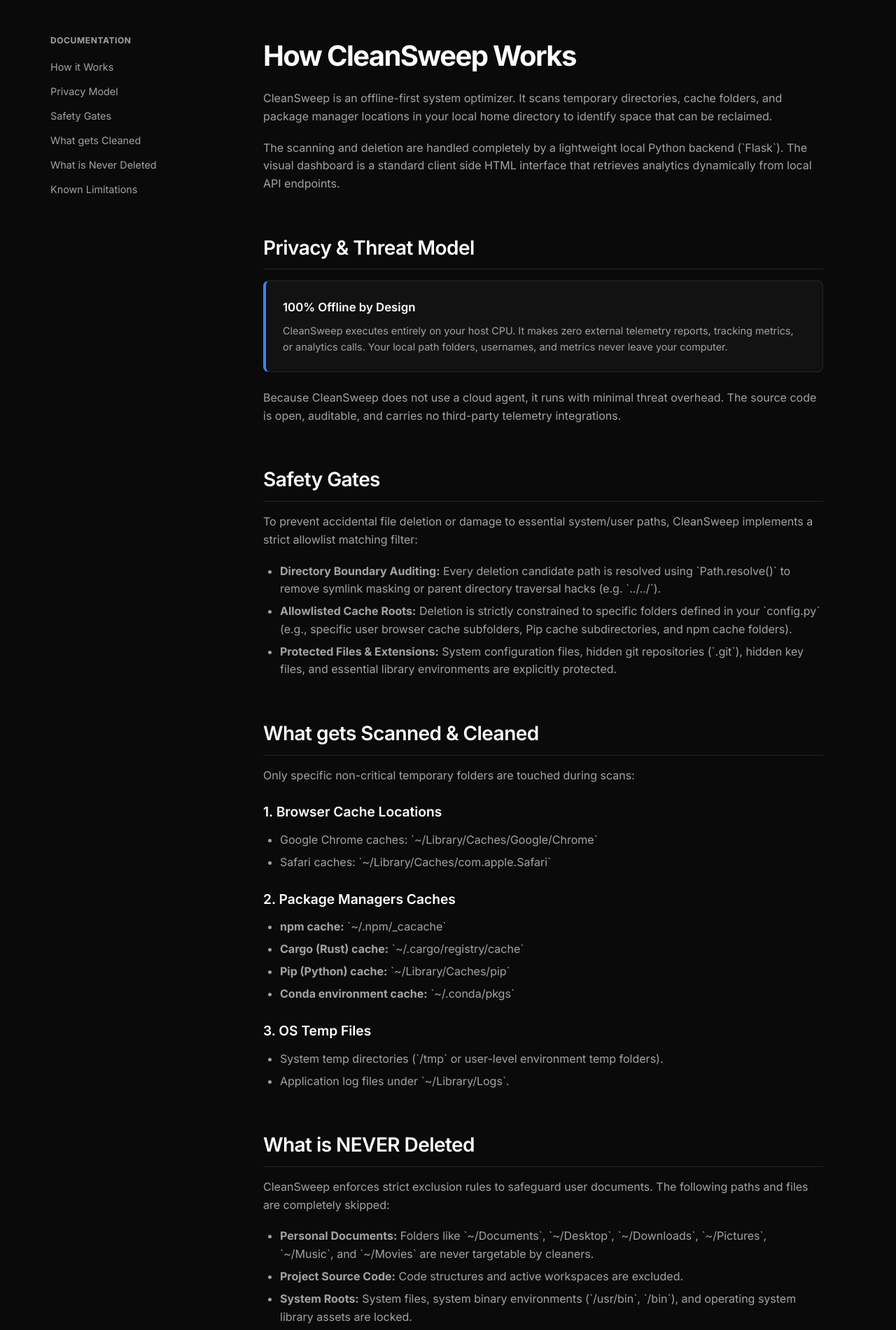
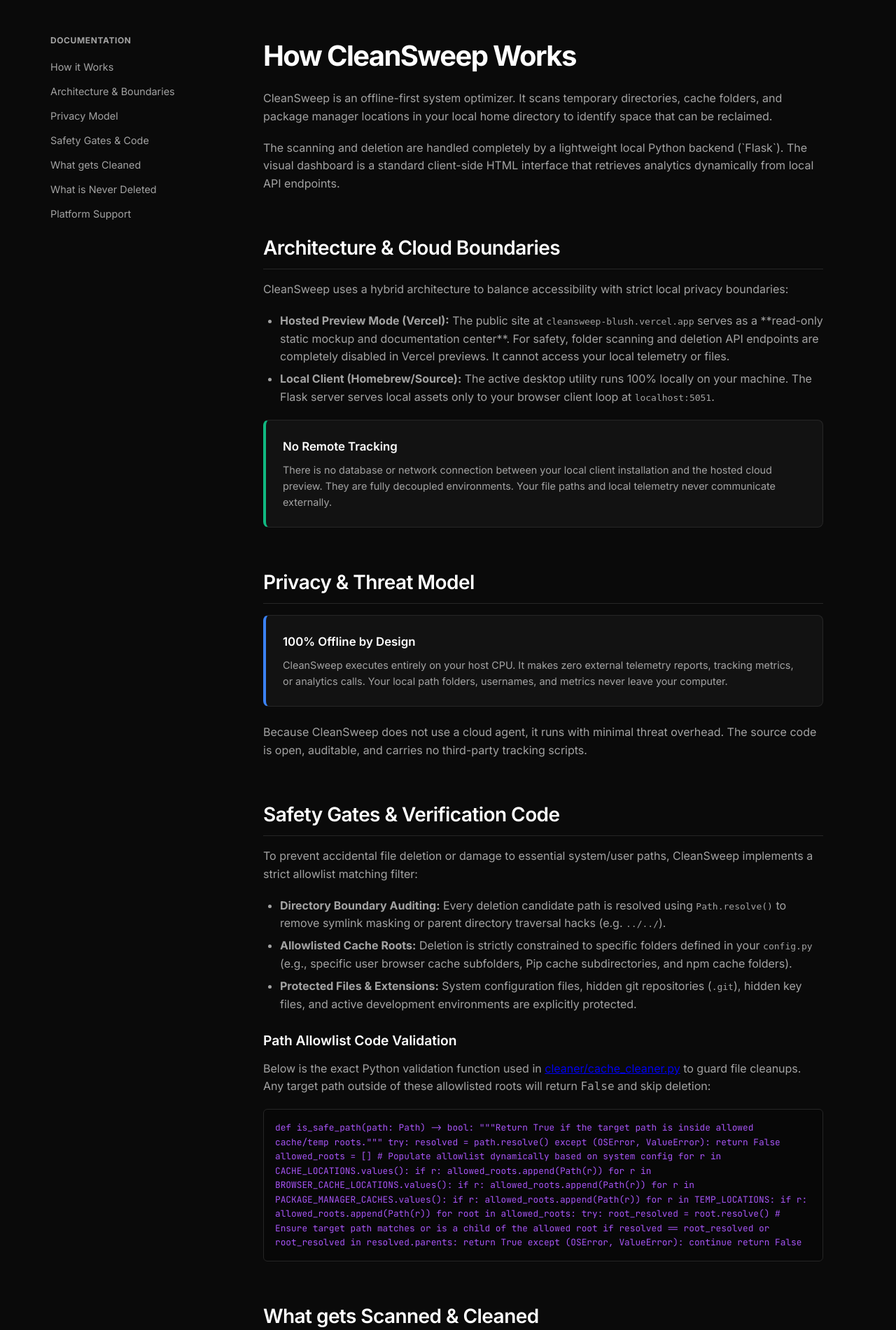
Before and after one commit to DSahir/cleansweep, a Flask app: page /docs in a window 1280 px wide. Shown: the part 71-1972 px from the top of the page at 70% size. Run offline with Flask 3, Linux system fonts and the light colour scheme.

Commit message:
feat: refine platform support matrix, clarify local vs hosted boundaries, and add dashboard visual proof

```diff
--- a/templates/docs.html
+++ b/templates/docs.html
@@ -364,11 +364,12 @@
             <h4 class="sidebar-title">Documentation</h4>
             <div class="sidebar-links">
                 <a href="#how-it-works" class="sidebar-link">How it Works</a>
+                <a href="#architecture" class="sidebar-link">Architecture & Boundaries</a>
                 <a href="#privacy-model" class="sidebar-link">Privacy Model</a>
-                <a href="#safety-gates" class="sidebar-link">Safety Gates</a>
+                <a href="#safety-gates" class="sidebar-link">Safety Gates & Code</a>
                 <a href="#scanned-paths" class="sidebar-link">What gets Cleaned</a>
                 <a href="#never-deleted" class="sidebar-link">What is Never Deleted</a>
-                <a href="#limitations" class="sidebar-link">Known Limitations</a>
+                <a href="#limitations" class="sidebar-link">Platform Support</a>
             </div>
         </div>
 
@@ -381,8 +382,27 @@
                     CleanSweep is an offline-first system optimizer. It scans temporary directories, cache folders, and package manager locations in your local home directory to identify space that can be reclaimed.
                 </p>
                 <p>
-                    The scanning and deletion are handled completely by a lightweight local Python backend (`Flask`). The visual dashboard is a standard client side HTML interface that retrieves analytics dynamically from local API endpoints.
+                    The scanning and deletion are handled completely by a lightweight local Python backend (`Flask`). The visual dashboard is a standard client-side HTML interface that retrieves analytics dynamically from local API endpoints.
                 </p>
+            </section>
+
+            <section class="docs-section" id="architecture">
+                <h2>Architecture & Cloud Boundaries</h2>
+                <p>
+                    CleanSweep uses a hybrid architecture to balance accessibility with strict local privacy boundaries:
+                </p>
+                <ul>
+                    <li>
+                        <strong>Hosted Preview Mode (Vercel):</strong> The public site at <code>cleansweep-blush.vercel.app</code> serves as a **read-only static mockup and documentation center**. For safety, folder scanning and deletion API endpoints are completely disabled in Vercel previews. It cannot access your local telemetry or files.
+                    </li>
+                    <li>
+                        <strong>Local Client (Homebrew/Source):</strong> The active desktop utility runs 100% locally on your machine. The Flask server serves local assets only to your browser client loop at <code>localhost:5051</code>.
+                    </li>
+                </ul>
+                <div class="docs-card" style="border-left: 4px solid var(--color-disk);">
+                    <h4>No Remote Tracking</h4>
+                    <p>There is no database or network connection between your local client installation and the hosted cloud preview. They are fully decoupled environments. Your file paths and local telemetry never communicate externally.</p>
+                </div>
             </section>
 
             <section class="docs-section" id="privacy-model">
@@ -392,20 +412,55 @@
                     <p>CleanSweep executes entirely on your host CPU. It makes zero external telemetry reports, tracking metrics, or analytics calls. Your local path folders, usernames, and metrics never leave your computer.</p>
                 </div>
                 <p>
-                    Because CleanSweep does not use a cloud agent, it runs with minimal threat overhead. The source code is open, auditable, and carries no third-party telemetry integrations.
+                    Because CleanSweep does not use a cloud agent, it runs with minimal threat overhead. The source code is open, auditable, and carries no third-party tracking scripts.
                 </p>
             </section>
 
             <section class="docs-section" id="safety-gates">
-                <h2>Safety Gates</h2>
+                <h2>Safety Gates & Verification Code</h2>
                 <p>
                     To prevent accidental file deletion or damage to essential system/user paths, CleanSweep implements a strict allowlist matching filter:
                 </p>
                 <ul>
-                    <li><strong>Directory Boundary Auditing:</strong> Every deletion candidate path is resolved using `Path.resolve()` to remove symlink masking or parent directory traversal hacks (e.g. `../../`).</li>
-                    <li><strong>Allowlisted Cache Roots:</strong> Deletion is strictly constrained to specific folders defined in your `config.py` (e.g., specific user browser cache subfolders, Pip cache subdirectories, and npm cache folders).</li>
-                    <li><strong>Protected Files & Extensions:</strong> System configuration files, hidden git repositories (`.git`), hidden key files, and essential library environments are explicitly protected.</li>
+                    <li><strong>Directory Boundary Auditing:</strong> Every deletion candidate path is resolved using <code>Path.resolve()</code> to remove symlink masking or parent directory traversal hacks (e.g. <code>../../</code>).</li>
+                    <li><strong>Allowlisted Cache Roots:</strong> Deletion is strictly constrained to specific folders defined in your <code>config.py</code> (e.g., specific user browser cache subfolders, Pip cache subdirectories, and npm cache folders).</li>
+                    <li><strong>Protected Files & Extensions:</strong> System configuration files, hidden git repositories (<code>.git</code>), hidden key files, and active development environments are explicitly protected.</li>
                 </ul>
+
+                <h3>Path Allowlist Code Validation</h3>
+                <p>
+                    Below is the exact Python validation function used in <a href="file:///Users/dhanshri/Documents/antigravity/charming-goodall/cleaner/cache_cleaner.py">cleaner/cache_cleaner.py</a> to guard file cleanups. Any target path outside of these allowlisted roots will return <code>False</code> and skip deletion:
+                </p>
+                <div class="code-block">
+def is_safe_path(path: Path) -> bool:
+    """Return True if the target path is inside allowed cache/temp roots."""
+    try:
+        resolved = path.resolve()
+    except (OSError, ValueError):
+        return False
+
+    allowed_roots = []
+    # Populate allowlist dynamically based on system config
+    for r in CACHE_LOCATIONS.values():
+        if r: allowed_roots.append(Path(r))
+    for r in BROWSER_CACHE_LOCATIONS.values():
+        if r: allowed_roots.append(Path(r))
+    for r in PACKAGE_MANAGER_CACHES.values():
+        if r: allowed_roots.append(Path(r))
+    for r in TEMP_LOCATIONS:
+        if r: allowed_roots.append(Path(r))
+
+    for root in allowed_roots:
+        try:
+            root_resolved = root.resolve()
+            # Ensure target path matches or is a child of the allowed root
+            if resolved == root_resolved or root_resolved in resolved.parents:
+                return True
+        except (OSError, ValueError):
+            continue
+
+    return False
+                </div>
             </section>
 
             <section class="docs-section" id="scanned-paths">
@@ -416,22 +471,22 @@
 
                 <h3>1. Browser Cache Locations</h3>
                 <ul>
-                    <li>Google Chrome caches: `~/Library/Caches/Google/Chrome`</li>
-                    <li>Safari caches: `~/Library/Caches/com.apple.Safari`</li>
+                    <li>Google Chrome caches: <code>~/Library/Caches/Google/Chrome</code></li>
+                    <li>Safari caches: <code>~/Library/Caches/com.apple.Safari</code></li>
                 </ul>
 
                 <h3>2. Package Managers Caches</h3>
                 <ul>
-                    <li><strong>npm cache:</strong> `~/.npm/_cacache`</li>
-                    <li><strong>Cargo (Rust) cache:</strong> `~/.cargo/registry/cache`</li>
-                    <li><strong>Pip (Python) cache:</strong> `~/Library/Caches/pip`</li>
-                    <li><strong>Conda environment cache:</strong> `~/.conda/pkgs`</li>
+                    <li><strong>npm cache:</strong> <code>~/.npm/_cacache</code></li>
+                    <li><strong>Cargo (Rust) cache:</strong> <code>~/.cargo/registry/cache</code></li>
+                    <li><strong>Pip (Python) cache:</strong> <code>~/Library/Caches/pip</code></li>
+                    <li><strong>Conda environment cache:</strong> <code>~/.conda/pkgs</code></li>
                 </ul>
 
                 <h3>3. OS Temp Files</h3>
                 <ul>
-                    <li>System temp directories (`/tmp` or user-level environment temp folders).</li>
-                    <li>Application log files under `~/Library/Logs`.</li>
+                    <li>System temp directories (<code>/tmp</code> or user-level environment temp folders).</li>
+                    <li>Application log files under <code>~/Library/Logs</code>.</li>
                 </ul>
             </section>
 
@@ -441,17 +496,33 @@
                     CleanSweep enforces strict exclusion rules to safeguard user documents. The following paths and files are completely skipped:
                 </p>
                 <ul>
-                    <li><strong>Personal Documents:</strong> Folders like `~/Documents`, `~/Desktop`, `~/Downloads`, `~/Pictures`, `~/Music`, and `~/Movies` are never targetable by cleaners.</li>
-                    <li><strong>Project Source Code:</strong> Code structures and active workspaces are excluded.</li>
-                    <li><strong>System Roots:</strong> System files, system binary environments (`/usr/bin`, `/bin`), and operating system library assets are locked.</li>
+                    <li><strong>Personal Documents:</strong> Folders like <code>~/Documents</code>, <code>~/Desktop</code>, <code>~/Downloads</code>, <code>~/Pictures</code>, <code>~/Music</code>, and <code>~/Movies</code> are never targetable by cleaners.</li>
+                    <li><strong>Project Source Code:</strong> Code structures, project workspaces, and repository checkouts are excluded.</li>
+                    <li><strong>System Roots:</strong> System files, binary environments (<code>/usr/bin</code>, <code>/bin</code>), and operating system core assets are locked.</li>
                 </ul>
             </section>
 
             <section class="docs-section" id="limitations">
-                <h2>Known Limitations</h2>
+                <h2>Platform Support & Limitations</h2>
+                <p>
+                    CleanSweep adapts its scanning paths dynamically depending on the host OS. Support levels are defined as follows:
+                </p>
                 <ul>
-                    <li><strong>Unsigned Bundles:</strong> Standalone compiled packages (`.app` for macOS) are unsigned by default. If you experience Gatekeeper warnings, we recommend installing cleanly via our Homebrew formula script.</li>
-                    <li><strong>Platform Exclusions:</strong> macOS telemetry depends on the `psutil` system hook. While compatible with Windows and Linux, cache paths are optimized for macOS developer caches.</li>
+                    <li>
+                        <strong>macOS (Primary / Fully Supported):</strong> Full optimization suite, including Apple cache sweepers (Safari caches, Xcode log folders, DerivedData) and automated Homebrew cleanup.
+                    </li>
+                    <li>
+                        <strong>Windows (Supported / Core Features):</strong> Sweeps package manager registry caches (npm, Cargo, Pip), local browser caches (Chrome), and system temp directories.
+                    </li>
+                    <li>
+                        <strong>Linux (Experimental / CLI-Only):</strong> Command-line execution from source code (manual setup). No GUI or native app shortcuts are distributed.
+                    </li>
+                </ul>
+
+                <h3>Additional Notes</h3>
+                <ul>
+                    <li><strong>Unsigned Bundles:</strong> Standalone compiled packages (<code>.app</code> for macOS) are unsigned by default. If you experience Gatekeeper warnings, we recommend installing cleanly via our Homebrew formula script.</li>
+                    <li><strong>macOS Telemetry:</strong> macOS telemetry depends on the <code>psutil</code> system hook to query CPU, memory, and disk telemetry.</li>
                 </ul>
             </section>
 
--- a/templates/index.html
+++ b/templates/index.html
@@ -148,6 +148,9 @@
                 width: 100%;
                 text-align: center;
                 padding: 0.6rem;
+            }
+            .hero-stats-card {
+                display: none;
             }
         }
 
@@ -1016,7 +1019,7 @@
             </div>
             <div class="for-col">
                 <h3>Power Users</h3>
-                <p>Keep your macOS workspace lean, lightweight, and running fast with zero terminal commands needed.</p>
+                <p>Keep your workspace lean, lightweight, and running fast with a simple, secure installation wrapper.</p>
             </div>
         </div>
     </section>
```
Also changed, not shown: README.md, assets/dashboard.png (added).
